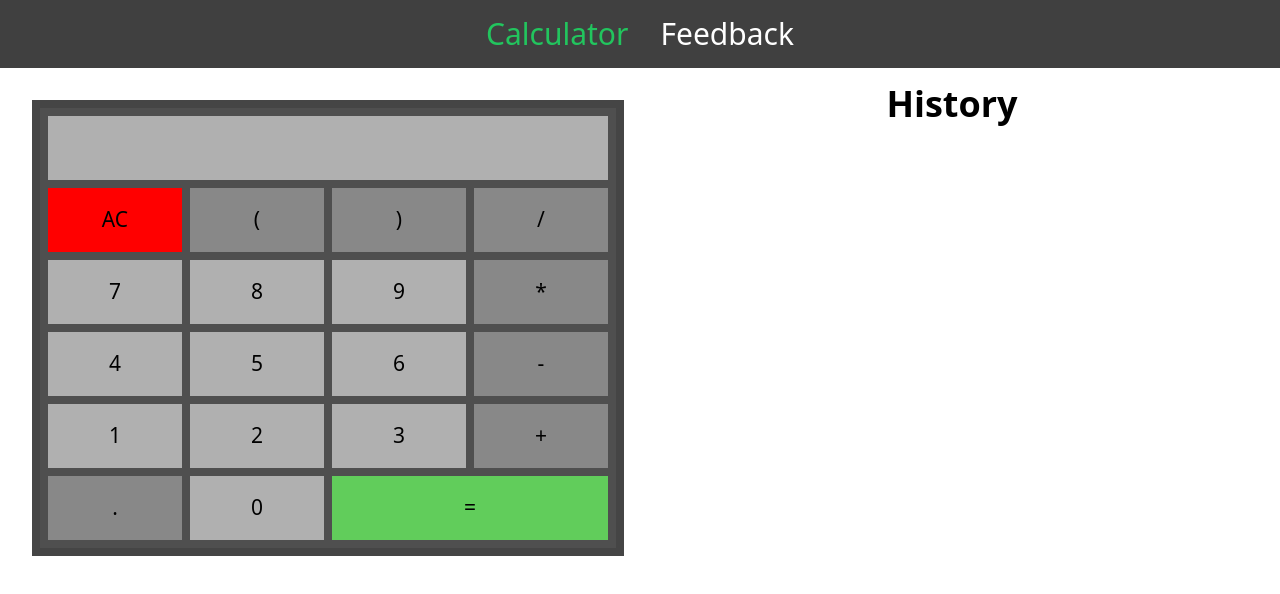
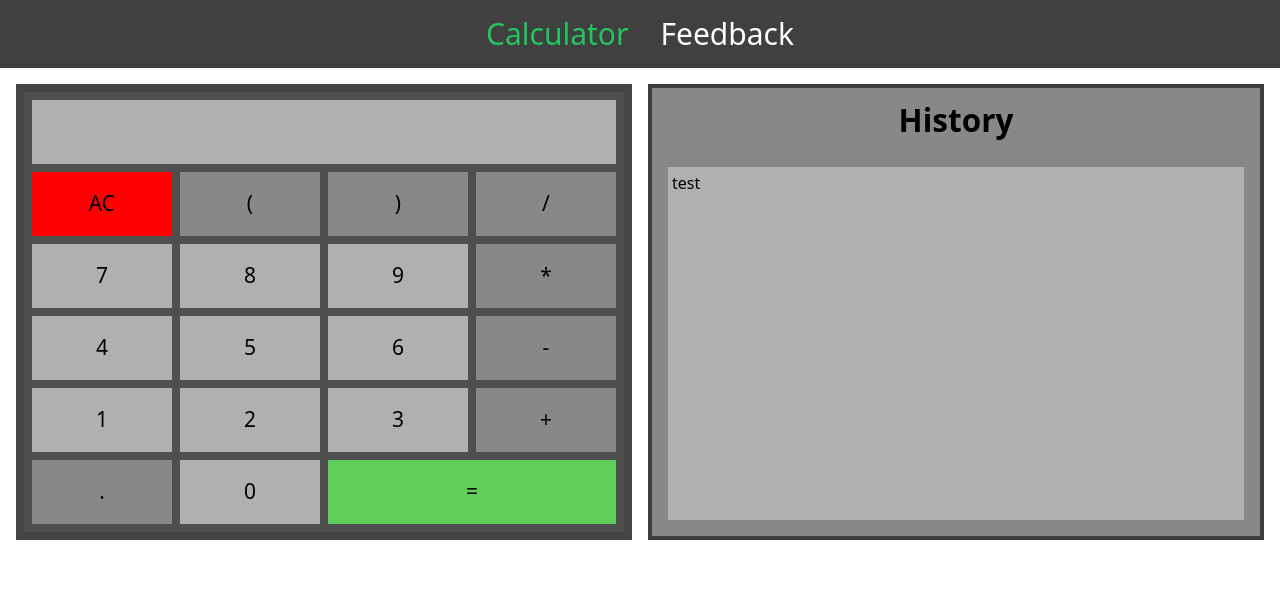
Before and after one commit to BeatsuDev/fullstack-2025, a Vue app in the folder frontend/: page / in a window 1280 px wide. Shown: the top 594 px of the page. Built offline with nearby package versions, Linux system fonts and the light colour scheme; the HTML template or start-up script is replaced by a standard one.

Commit message:
refac: move tailwind to plain CSS instead in HomeView component

```diff
--- a/frontend/src/views/HomeView.vue
+++ b/frontend/src/views/HomeView.vue
@@ -1,10 +1,10 @@
 <template>
-    <main class="grid grid-cols-1 md:grid-cols-2 p-4">
-        <Calculator v-model="display" @evaluate="evaluate" @clear="clear" class="m-4" />
-        <div>
-            <h2 class="text-center text-4xl font-bold">History</h2>
-            <ul>
-                <li v-for="calculation in history" :key="calculation" class="text-center text-lg">
+    <main>
+        <Calculator v-model="display" @evaluate="evaluate" @clear="clear" />
+        <div class="history-container">
+            <h2 class="history-title">History</h2>
+            <ul class="calculation-history-list">
+                <li v-for="calculation in history" :key="calculation" class="calculation-history-list-element">
                     {{ calculation }}
                 </li>
             </ul>
@@ -38,5 +38,44 @@ function clear() {
     display.value = "";
 }
 
-const history = ref<string[]>([]);
+const history = ref<string[]>(["test"]);
 </script>
+
+<style scoped>
+main {
+    display: grid;
+    grid-template-columns: 1fr;
+    padding: var(--spacing-4);
+    gap: var(--spacing-4);
+}
+
+@media (min-width: 768px) {
+    main {
+        grid-template-columns: repeat(2, 1fr);
+    }
+}
+
+.history-container {
+    border: var(--spacing-1) solid var(--color-neutral-900);
+    background-color: var(--color-neutral-400);
+    display: flex;
+    flex-direction: column;
+}
+
+.history-title {
+    text-align: center;
+    font-size: var(--text-4xl);
+    font-weight: bold;
+    margin: var(--spacing-2) auto;
+}
+
+.calculation-history-list {
+    flex: 1;
+    display: flex;
+    flex-direction: column;
+    gap: var(--spacing-2);
+    margin: var(--spacing-4);
+    padding: var(--spacing-1);
+    background-color: var(--color-neutral-300);
+}
+</style>
```
